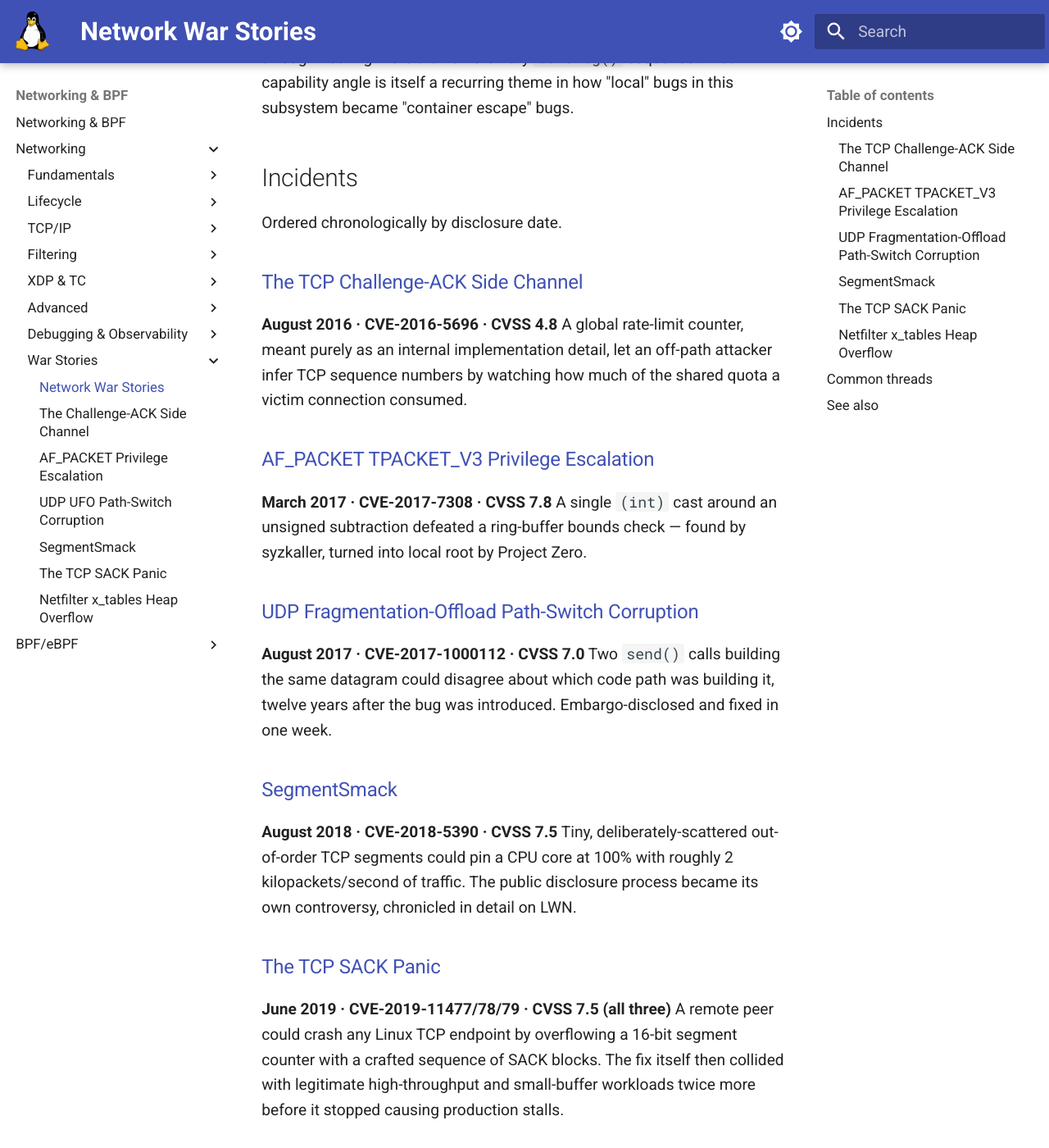
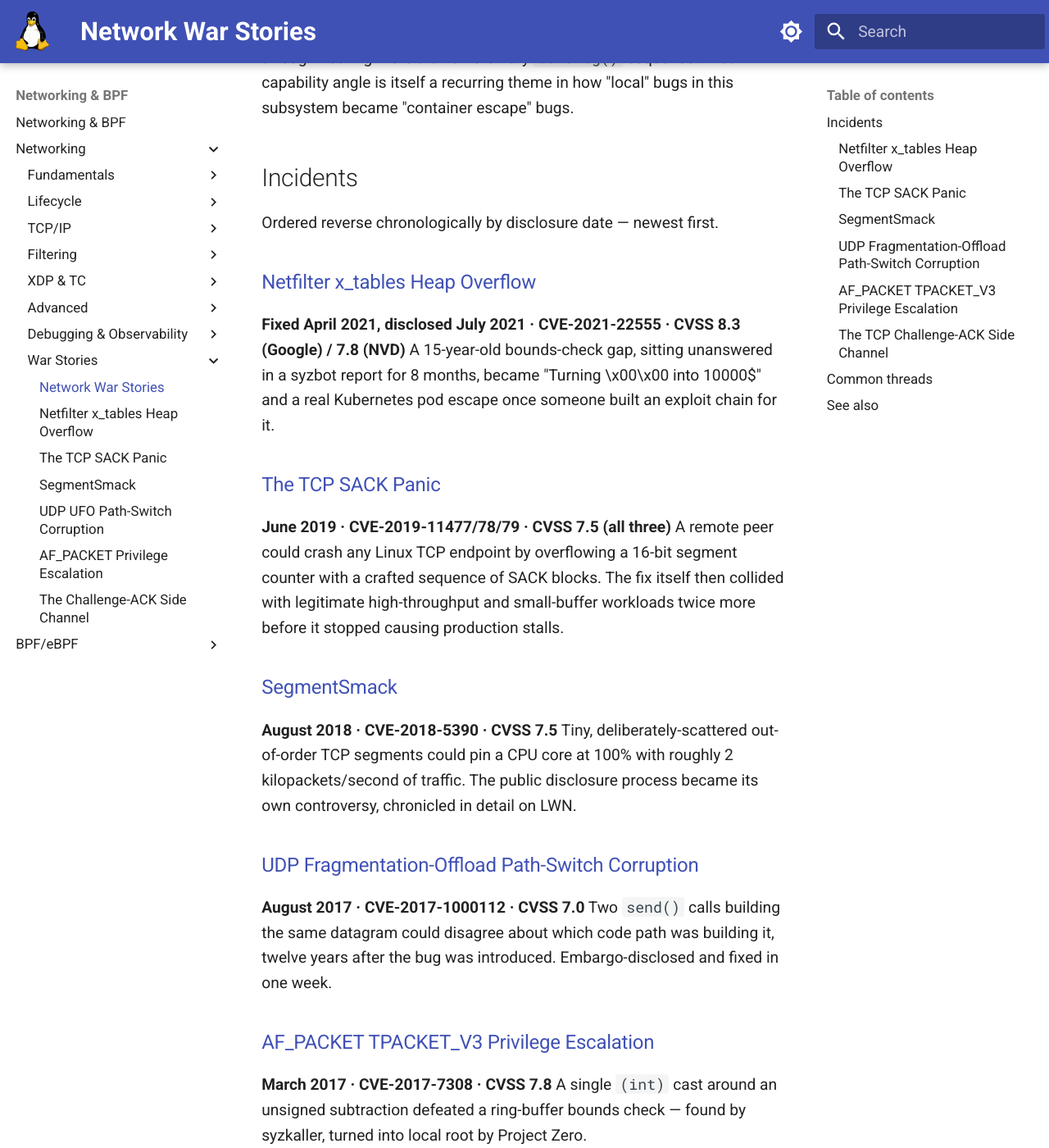
Before and after one commit to laveeshb/linux-kernel-internals, an MkDocs documentation site: the page built from docs/net/war-stories.md, in a window 1280 px wide and 1400 px high, scrolled down 878 px. Shown: the whole window at 82% size. Built offline with MkDocs 1.6.1 and Material for MkDocs 9.7.7, drawn with Linux system fonts in a browser that asks for light colours; some of the changed text lies outside the part shown.

Commit message:
Switch to reverse chronological order (newest first)
Standard convention for a list that grows over time -- new incidents
land at the top where they're easy to find, instead of getting
buried at the bottom. Reordered the index page's incident list,
Common threads table, and the mkdocs.yml nav to match.

```diff
--- a/docs/net/war-stories.md
+++ b/docs/net/war-stories.md
@@ -8,40 +8,40 @@ The incidents below, each with its own page: root-cause analysis grounded in the
 
 ## Incidents
 
-Ordered chronologically by disclosure date.
+Ordered reverse chronologically by disclosure date — newest first.
+
+### [Netfilter x_tables Heap Overflow](war-stories/netfilter-xtables.md)
+**Fixed April 2021, disclosed July 2021 · CVE-2021-22555 · CVSS 8.3 (Google) / 7.8 (NVD)**
+A 15-year-old bounds-check gap, sitting unanswered in a syzbot report for 8 months, became "Turning \x00\x00 into 10000$" and a real Kubernetes pod escape once someone built an exploit chain for it.
+
+### [The TCP SACK Panic](war-stories/sack-panic.md)
+**June 2019 · CVE-2019-11477/78/79 · CVSS 7.5 (all three)**
+A remote peer could crash any Linux TCP endpoint by overflowing a 16-bit segment counter with a crafted sequence of SACK blocks. The fix itself then collided with legitimate high-throughput and small-buffer workloads twice more before it stopped causing production stalls.
+
+### [SegmentSmack](war-stories/segmentsmack.md)
+**August 2018 · CVE-2018-5390 · CVSS 7.5**
+Tiny, deliberately-scattered out-of-order TCP segments could pin a CPU core at 100% with roughly 2 kilopackets/second of traffic. The public disclosure process became its own controversy, chronicled in detail on LWN.
+
+### [UDP Fragmentation-Offload Path-Switch Corruption](war-stories/udp-ufo.md)
+**August 2017 · CVE-2017-1000112 · CVSS 7.0**
+Two `send()` calls building the same datagram could disagree about which code path was building it, twelve years after the bug was introduced. Embargo-disclosed and fixed in one week.
+
+### [AF_PACKET TPACKET_V3 Privilege Escalation](war-stories/af-packet.md)
+**March 2017 · CVE-2017-7308 · CVSS 7.8**
+A single `(int)` cast around an unsigned subtraction defeated a ring-buffer bounds check — found by syzkaller, turned into local root by Project Zero.
 
 ### [The TCP Challenge-ACK Side Channel](war-stories/challenge-ack.md)
 **August 2016 · CVE-2016-5696 · CVSS 4.8**
 A global rate-limit counter, meant purely as an internal implementation detail, let an off-path attacker infer TCP sequence numbers by watching how much of the shared quota a victim connection consumed.
 
-### [AF_PACKET TPACKET_V3 Privilege Escalation](war-stories/af-packet.md)
-**March 2017 · CVE-2017-7308 · CVSS 7.8**
-A single `(int)` cast around an unsigned subtraction defeated a ring-buffer bounds check — found by syzkaller, turned into local root by Project Zero.
-
-### [UDP Fragmentation-Offload Path-Switch Corruption](war-stories/udp-ufo.md)
-**August 2017 · CVE-2017-1000112 · CVSS 7.0**
-Two `send()` calls building the same datagram could disagree about which code path was building it, twelve years after the bug was introduced. Embargo-disclosed and fixed in one week.
-
-### [SegmentSmack](war-stories/segmentsmack.md)
-**August 2018 · CVE-2018-5390 · CVSS 7.5**
-Tiny, deliberately-scattered out-of-order TCP segments could pin a CPU core at 100% with roughly 2 kilopackets/second of traffic. The public disclosure process became its own controversy, chronicled in detail on LWN.
-
-### [The TCP SACK Panic](war-stories/sack-panic.md)
-**June 2019 · CVE-2019-11477/78/79 · CVSS 7.5 (all three)**
-A remote peer could crash any Linux TCP endpoint by overflowing a 16-bit segment counter with a crafted sequence of SACK blocks. The fix itself then collided with legitimate high-throughput and small-buffer workloads twice more before it stopped causing production stalls.
-
-### [Netfilter x_tables Heap Overflow](war-stories/netfilter-xtables.md)
-**Fixed April 2021, disclosed July 2021 · CVE-2021-22555 · CVSS 8.3 (Google) / 7.8 (NVD)**
-A 15-year-old bounds-check gap, sitting unanswered in a syzbot report for 8 months, became "Turning \x00\x00 into 10000$" and a real Kubernetes pod escape once someone built an exploit chain for it.
-
 ## Common threads
 
-| Pattern | Challenge-ACK | AF_PACKET | UFO path-switch | SegmentSmack | SACK panic | Netfilter x_tables |
-|---------|:--------------:|:----------:|:-----------------:|:-------------:|:----------:|:-------------------:|
-| Remotely triggerable, no local access needed | Yes | No | No | Yes | Yes | No |
-| Root cause is an integer/width assumption | No | Yes | Yes | No | Yes | No |
-| Found via fuzzing (syzkaller) or automated tooling | No | Yes | Yes | No | No | Partial |
-| Capability check defeated by user namespaces | No | Yes | No | No | No | Yes |
+| Pattern | Netfilter x_tables | SACK panic | SegmentSmack | UFO path-switch | AF_PACKET | Challenge-ACK |
+|---------|:-------------------:|:----------:|:-------------:|:-----------------:|:----------:|:--------------:|
+| Remotely triggerable, no local access needed | No | Yes | Yes | No | No | Yes |
+| Root cause is an integer/width assumption | No | Yes | No | Yes | Yes | No |
+| Found via fuzzing (syzkaller) or automated tooling | Partial | No | No | Yes | Yes | No |
+| Capability check defeated by user namespaces | Yes | No | No | No | Yes | No |
 | Fix added an explicit cap/invariant, not just a patch to one call site | Yes | Yes | Yes | Yes | Yes | Yes |
 
 Half of these cases are reachable by an attacker who has never authenticated to anything — they only need to be able to route packets to the target, which is the defining characteristic of network-stack bugs as a category. The other half (Netfilter x_tables, AF_PACKET, and the UDP UFO bug) require local execution, but all three are gated only by capabilities (`CAP_NET_ADMIN`, `CAP_NET_RAW`, or an ordinary `sendmsg()` sequence) that are either trivially available or handed out routinely by unprivileged user namespaces — which is why the first two ended up cited as container-escape primitives rather than filed away as low-severity local bugs.
@@ -50,7 +50,7 @@ The other recurring shape is **an assumption that held for years until an advers
 
 ## See also
 
-- [TCP Implementation](tcp.md) — SACK, the retransmit queue, and the receive path involved in the Challenge-ACK, SegmentSmack, and SACK panic cases
+- [TCP Implementation](tcp.md) — SACK, the retransmit queue, and the receive path involved in the SACK panic, SegmentSmack, and Challenge-ACK cases
 - [TCP Congestion Control](tcp-congestion.md) — how MSS and segment sizing interact with the send path
 - [Netfilter Architecture](netfilter.md) — x_tables, hooks, and the compat translation layer
 - [AF_PACKET Raw Sockets](packet-socket.md) — the ring-buffer mechanics behind the AF_PACKET case
--- a/mkdocs.yml
+++ b/mkdocs.yml
@@ -466,12 +466,12 @@ nav:
         - Network Buffer Tuning: net/net-buffer-tuning.md
       - War Stories:
         - Network War Stories: net/war-stories.md
+        - Netfilter x_tables Heap Overflow: net/war-stories/netfilter-xtables.md
+        - The TCP SACK Panic: net/war-stories/sack-panic.md
+        - SegmentSmack: net/war-stories/segmentsmack.md
+        - UDP UFO Path-Switch Corruption: net/war-stories/udp-ufo.md
+        - AF_PACKET Privilege Escalation: net/war-stories/af-packet.md
         - The Challenge-ACK Side Channel: net/war-stories/challenge-ack.md
-        - AF_PACKET Privilege Escalation: net/war-stories/af-packet.md
-        - UDP UFO Path-Switch Corruption: net/war-stories/udp-ufo.md
-        - SegmentSmack: net/war-stories/segmentsmack.md
-        - The TCP SACK Panic: net/war-stories/sack-panic.md
-        - Netfilter x_tables Heap Overflow: net/war-stories/netfilter-xtables.md
     - BPF/eBPF:
       - Getting Started: bpf/README.md
       - Architecture & Program Types: bpf/bpf-overview.md
```
